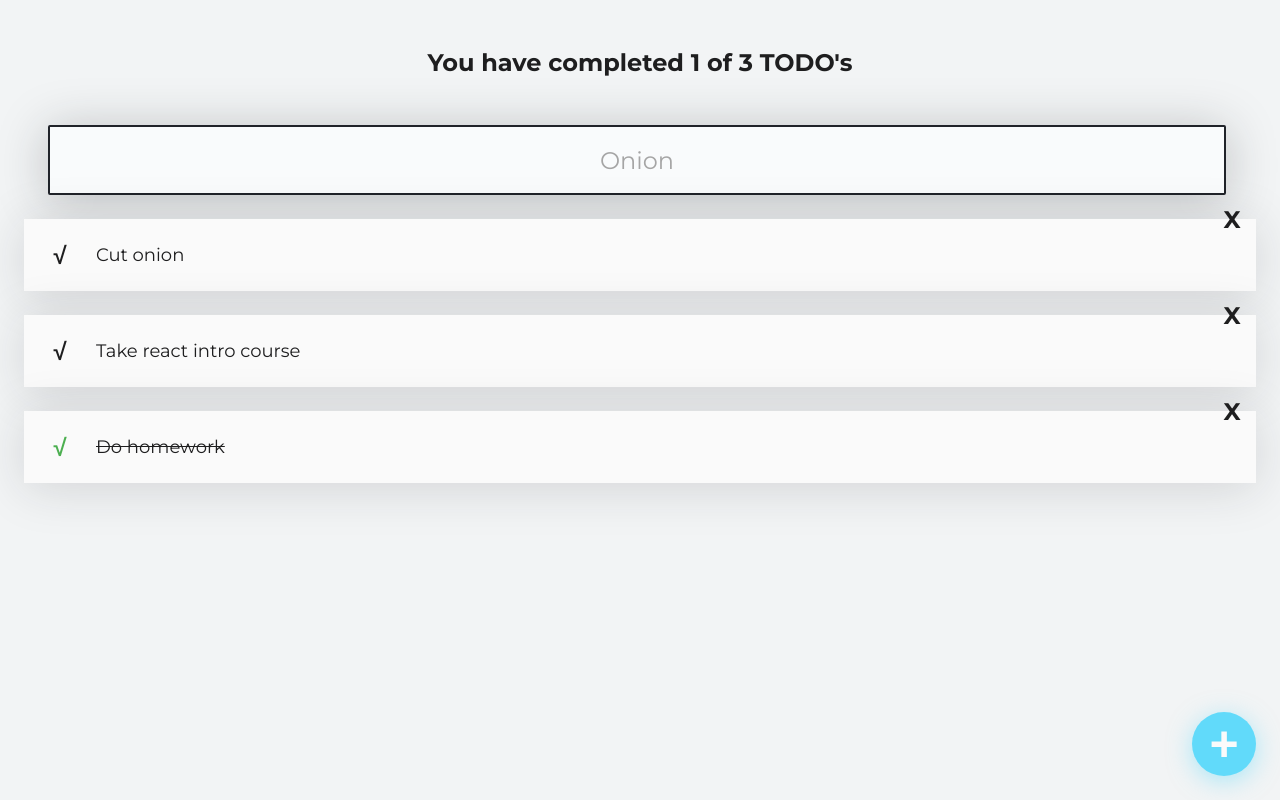
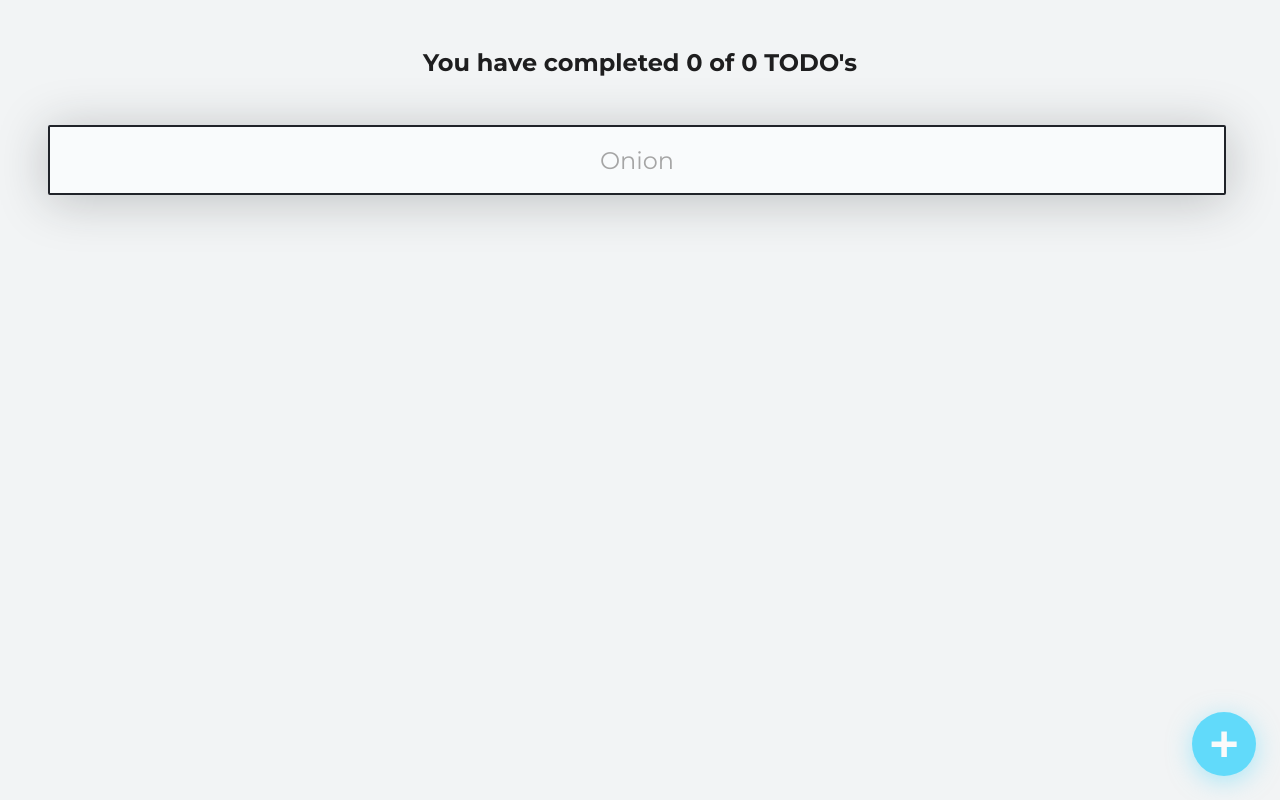
Before and after one commit to danielbatres/react-intro, a React (Create React App) app: page / in a window 1280 px wide. Built offline with nearby package versions, Linux system fonts and the light colour scheme.

Commit message:
Local storage to persist the information

```diff
--- a/src/components/App.jsx
+++ b/src/components/App.jsx
@@ -1,13 +1,23 @@
 import React from 'react';
 import { AppUI } from './AppUI';
 
-const defaultTodos = [
-  { text: "Cut onion", completed: false },
-  { text: "Take react intro course", completed: false },
-  { text: "Do homework", completed: true }
-];
+//const defaultTodos = [
+//  { text: "Cut onion", completed: false },
+//  { text: "Take react intro course", completed: false },
+//  { text: "Do homework", completed: true }
+//];
 
 function App() {
+  const localStorageTodos = localStorage.getItem('TODOS_V1');
+  let parsedTodos;
+
+  if (!localStorageTodos) {
+    localStorage.setItem('TODOS_V1', JSON.stringify([]));
+    parsedTodos = [];
+  } else {
+    parsedTodos = JSON.parse(localStorageTodos);
+  }
+
   /**
    * We use useState in the parent component of the application
    * to be able to send the state to all the child components.
@@ -15,7 +25,7 @@
    * On the other hand, we are going to cause the components
    * to be affected with a re-rendering.
    */
-  const [todos, setTodos] = React.useState(defaultTodos);
+  const [todos, setTodos] = React.useState(parsedTodos);
   const [searchValue, setSearchValue] = React.useState('');
 
   const completedTodos = todos.filter(todo => todo.completed).length;
@@ -34,12 +44,18 @@
     })
   }
 
+  const saveTodos = newTodos => {
+    const stringifiedTodos = JSON.stringify(newTodos);
+    localStorage.setItem('TODOS_V1', stringifiedTodos);
+    setTodos(newTodos);
+  }
+
   const completeTodo = text => {
     const todoIndex = todos.findIndex(todo => todo.text === text);
 
     const newTodos = [...todos];
     newTodos[todoIndex].completed = true;
-    setTodos(newTodos);
+    saveTodos(newTodos);
   }
 
   const deleteTodo = text => {
@@ -47,7 +63,7 @@
 
     const newTodos = [...todos];
     newTodos.splice(todoIndex, 1);
-    setTodos(newTodos);
+    saveTodos(newTodos);
   };
 
   /**
```
